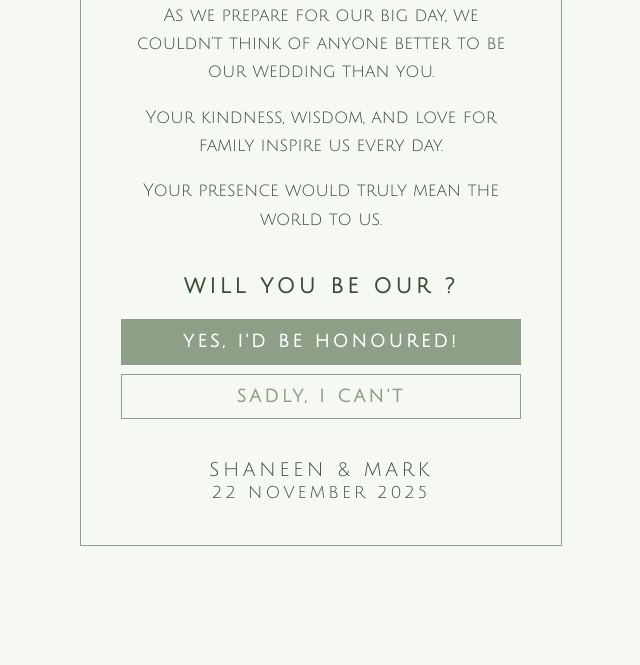
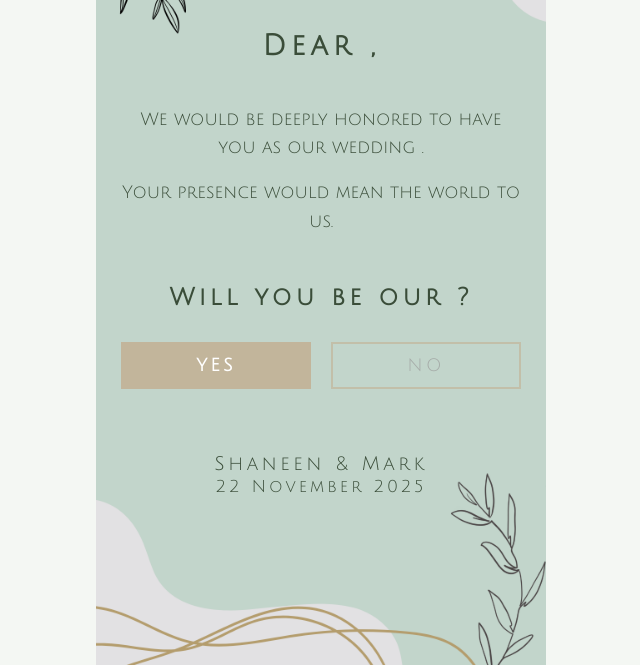
Before and after one commit to shaneenvitug/sponsors, a plain HTML site: page index.html in a window 1280 px wide. Shown: the part 135-800 px from the top of the page, without its empty margins (319-959 px from the left). Drawn offline with nearby package versions, Linux system fonts and the light colour scheme; a script that the page names is missing.

Commit message:
Update styling and copy

```diff
--- a/index.html
+++ b/index.html
@@ -25,20 +25,17 @@
     <h1>Dear <span id="guestName"></span>,</h1>
 
     <p>
-      As we prepare for our big day, we couldn't think of anyone better to be our wedding <span id="roleType"></span> than you.
+      We would be deeply honored to have you as our wedding <span id="roleType"></span>.
     </p>
     <p>
-      Your kindness, wisdom, and love for family inspire us every day.
-    </p>
-    <p>
-      Your presence would truly mean the world to us.
+      Your presence would mean the world to us.
     </p>
 
     <h2>Will you be our <span id="roleTitle"></span>?</h2>
 
     <div id="responseBtns">
-      <button class="primary-btn" onclick="submitResponse('Yes')">Yes, I'd be honoured!</button>
-      <button class="secondary-btn" onclick="submitResponse('No')">Sadly, I can't</button>
+      <button class="primary-btn" onclick="submitResponse('Yes')">YES</button>
+      <button class="secondary-btn" onclick="submitResponse('No')">NO</button>
     </div>
 
     <p id="responseMsg"></p>
--- a/styles/main.css
+++ b/styles/main.css
@@ -1,25 +1,55 @@
+html, body {
+  margin: 0;
+  padding: 0;
+  min-height: 100vh;
+  width: 100%;
+  background: #f4f7f3;
+}
+
 body {
   font-family: 'Julius Sans One', sans-serif;
-  background: #f6f8f3;
-  margin: 0;
-  padding: 0;
+  background: url('bg.png') center center / 100% 100% no-repeat;
   color: #3a4d39;
+  position: relative;
+  display: flex;
+  align-items: center;
+  justify-content: center;
+  min-height: 100vh;
+  box-sizing: border-box;
+}
+
+@media (min-width: 768px) {
+  body {
+    background-size: contain;
+    background-position: center;
+    max-width: 100%;
+    margin: 0 auto;
+  }
+}
+
+body::before {
+  content: '';
+  position: fixed;
+  top: 0;
+  left: 0;
+  width: 100%;
+  height: 100%;
+  z-index: 0;
+  pointer-events: none;
 }
 
 .card {
   max-width: 400px;
-  margin: 40px auto;
+  width: 90%;
+  margin: 0 auto;
   padding: 40px;
-  border: 1.5px solid #8da087;
-  background: transparent;
-  box-shadow: none;
-  border-radius: 0;
   text-align: center;
+  position: relative;
+  z-index: 1;
 }
 
 h1, h2 {
   font-family: 'Julius Sans One', sans-serif;
-  text-transform: uppercase;
   letter-spacing: 0.18em;
   color: #3a4d39;
   margin-top: 0;
@@ -27,13 +57,13 @@ h1, h2 {
 }
 
 h1 {
-  font-size: 2.2rem;
-  margin-bottom: 0.5em;
+  font-size: 1.8rem;
+  margin-bottom: 1.5em;
 }
 
 h2 {
-  font-size: 1.3rem;
-  margin: 2em 0 1em 0;
+  font-size: 1.5rem;
+  margin: 2em 0 1.2em 0;
 }
 
 p {
@@ -44,55 +74,60 @@ p {
   margin: 1em 0;
 }
 
+#responseBtns {
+  display: flex;
+  gap: 20px;
+  margin-top: 2em;
+}
+
 button {
-  display: block;
-  width: 100%;
-  padding: 0.7em 0;
-  margin: 0.5em 0;
-  border-radius: 0;
+  flex: 1;
+  padding: 0.7em 2em;
   font-size: 1.1rem;
   font-family: 'Julius Sans One', sans-serif;
-  text-transform: uppercase;
   letter-spacing: 0.18em;
   cursor: pointer;
-  transition: background 0.2s, color 0.2s, border-color 0.2s;
+  transition: all 0.3s ease;
   font-weight: 600;
+  min-width: 120px;
 }
 
 .primary-btn {
-  background: #8da087;
+  background: #c2b59b;
   color: #fff;
-  border: 1.5px solid #8da087;
+  border: 2px solid #c2b59b;
 }
 
 .primary-btn:hover {
-  background: #6e8c6b;
-  border-color: #6e8c6b;
+  background: #b3a68c;
+  border-color: #b3a68c;
   color: #fff;
 }
 
 .secondary-btn {
   background: transparent;
-  color: #8da087;
-  border: 1.5px solid #8da087;
+  color: #999;
+  border: 2px solid #c2b59b;
+  opacity: 0.7;
+  font-weight: 400;
 }
 
 .secondary-btn:hover {
-  background: #e6ede7;
-  color: #3a4d39;
-  border-color: #6e8c6b;
+  background: transparent;
+  color: #888;
+  border-color: #b3a68c;
+  opacity: 0.8;
 }
 
 #responseMsg {
   margin-top: 20px;
   font-size: 1rem;
-  color: #3a4d39;
-  font-family: 'Julius Sans One', sans-serif;
-  font-weight: 600;
+  color: #333;
+  font-weight: 400;
 }
 
 .card-footer {
-  margin-top: 2.5em;
+  margin-top: 4em;
   text-align: center;
 }
 
@@ -101,7 +136,6 @@ button {
   font-size: 1.2rem;
   letter-spacing: 0.18em;
   color: #3a4d39;
-  text-transform: uppercase;
   margin-bottom: 0.2em;
 }
 
@@ -111,5 +145,4 @@ button {
   color: #3a4d39;
   letter-spacing: 0.18em;
   margin-bottom: 0.2em;
-  text-transform: uppercase;
 }
```
Also changed, not shown: styles/bg.png (added).
